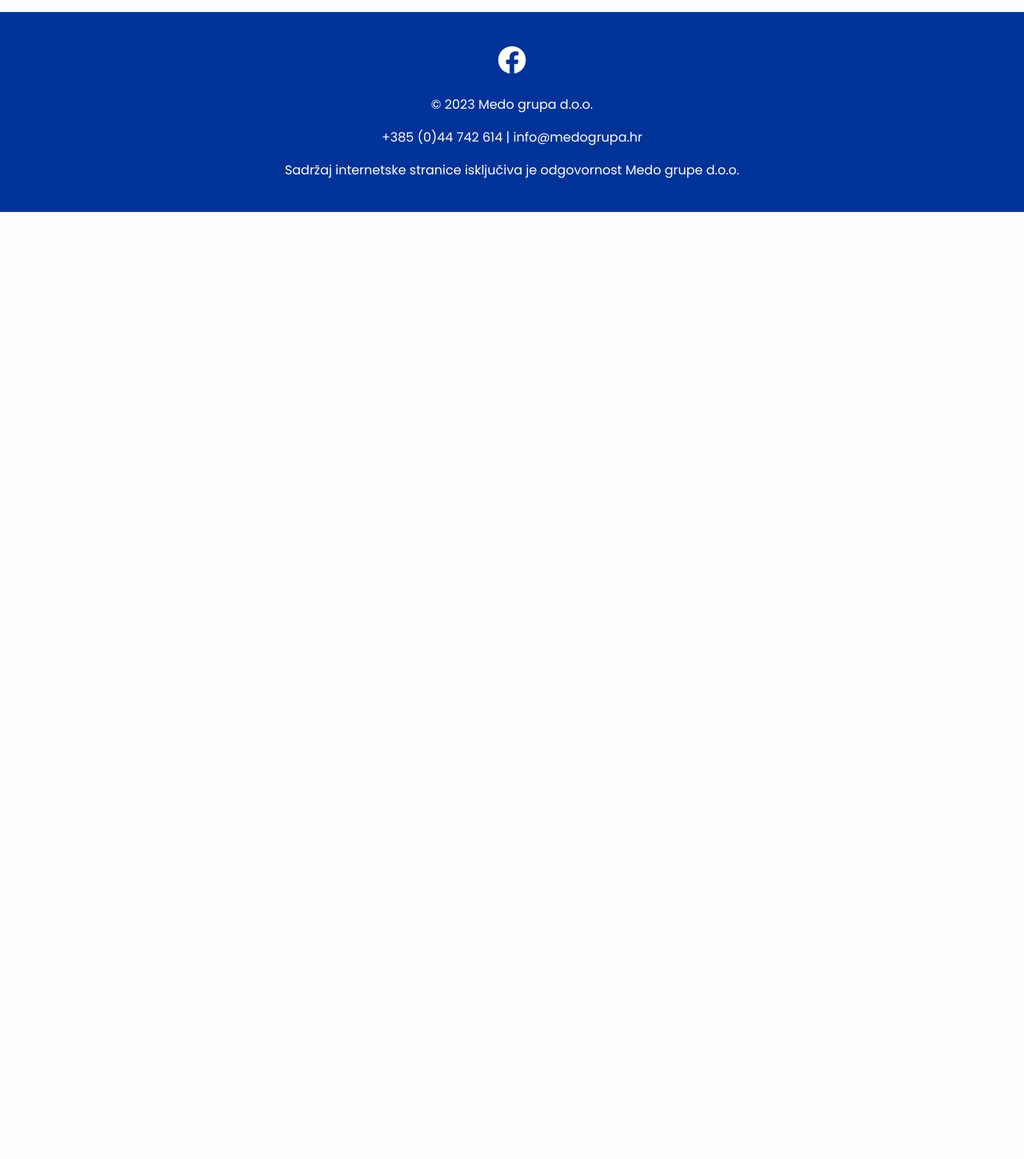
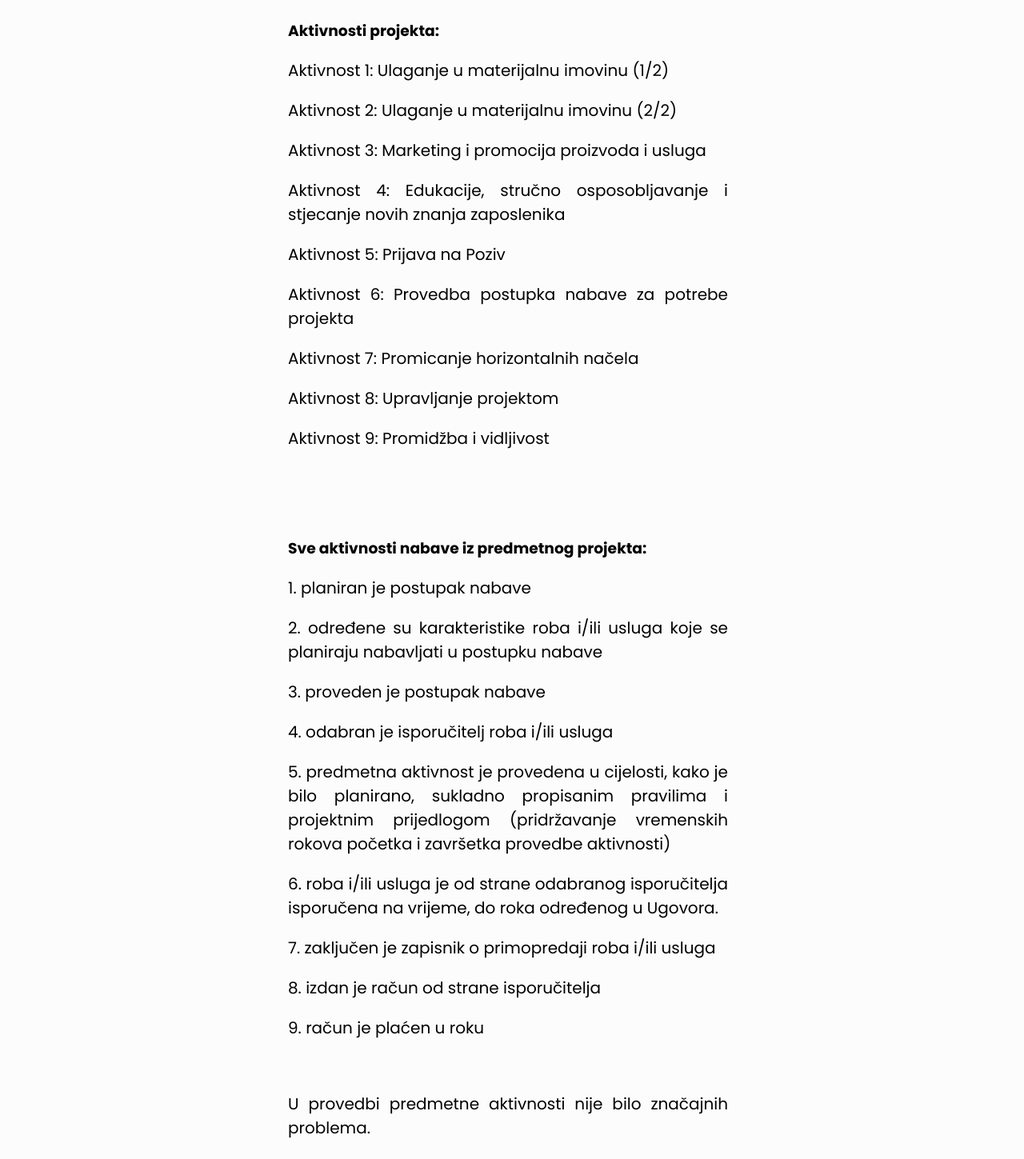
Before and after one commit to iivkov/MedoGrupa, a React (Create React App) app: page /EU-projekti in a window 1280 px wide. Shown: the part 1400-2849 px from the top of the page at 80% size. Before the commit the page ends 1665 px from the top, so only its background shows below. Built offline with nearby package versions, Linux system fonts and the light colour scheme.

Commit message:
novi build

```diff
--- a/src/App.css
+++ b/src/App.css
@@ -212,6 +212,17 @@ p {
   /* z-index: -1; */
 }
 
+.activity-box {
+  /* max-width: 500px; */
+  width: 550px;
+  padding: 10px;
+  margin-bottom: 10px;
+  margin-right: 10px;
+  transition: transform 0.5s ease-in-out;
+  /* z-index: -1; */
+}
+
+
 .box.left-enter {
   transform: translateX(-40%);
   /* z-index: -1; */
--- a/src/components/ProjectsComponent.js
+++ b/src/components/ProjectsComponent.js
@@ -30,6 +30,42 @@ const ProjectsComponent = () => {
             </div>
         </div>
         <EUnoteProject />
+        <div className="container">
+            <div className="activity-box">
+                    <h3>Aktivnosti projekta:</h3>
+                    <p>Aktivnost 1: Ulaganje u materijalnu imovinu (1/2)</p>
+                    <p>Aktivnost 2: Ulaganje u materijalnu imovinu (2/2)</p>
+                    <p>Aktivnost 3: Marketing i promocija proizvoda i usluga</p>
+                    <p>Aktivnost 4: Edukacije, stručno osposobljavanje i stjecanje novih znanja zaposlenika</p>
+                    <p>Aktivnost 5: Prijava na Poziv</p>
+                    <p>Aktivnost 6: Provedba postupka nabave za potrebe projekta</p>
+                    <p>Aktivnost 7: Promicanje horizontalnih načela</p>
+                    <p>Aktivnost 8: Upravljanje projektom</p>
+                    <p>Aktivnost 9: Promidžba i vidljivost</p>
+            </div>
+        </div>
+        <div className="container">
+            <div className="activity-box">
+                    <h3>Sve aktivnosti nabave iz predmetnog projekta:</h3>
+                    <p>1. planiran je postupak nabave</p>
+                    <p>2. određene su karakteristike roba i/ili usluga koje se planiraju nabavljati u postupku nabave</p>
+                    <p>3. proveden je postupak nabave</p>
+                    <p>4. odabran je isporučitelj roba i/ili usluga</p>
+                    <p>5. predmetna aktivnost je provedena u cijelosti, kako je bilo planirano, sukladno propisanim pravilima
+i projektnim prijedlogom (pridržavanje vremenskih rokova početka i završetka provedbe aktivnosti)</p>
+                    <p>6. roba i/ili usluga je od strane odabranog isporučitelja isporučena na vrijeme, do roka određenog u
+Ugovora.</p>
+                    <p>7. zaključen je zapisnik o primopredaji roba i/ili usluga</p>
+                    <p>8. izdan je račun od strane isporučitelja</p>
+                    <p>9. račun je plaćen u roku</p>
+                    <br />
+                    <p>U provedbi predmetne aktivnosti nije bilo značajnih problema.</p>
+                    <p>Ostvareni su rezultati koji su bili planirani - nabava roba i/ili usluga.</p>
+                    <p>Održane su planirane edukacije djelatnika, u količini radnih sati koje je ponudio isporučitelj.</p>
+                    <p>Nabavljena roba i/ili usluga se koristi u svakodnevnom poslovanju gospodarskog subjekta.</p>
+            </div>
+        </div>
+        <EUnoteProject />
     </div>
     );
 }
```
Also changed, not shown: 1 other file (tests, documents, lock files or other folders).
